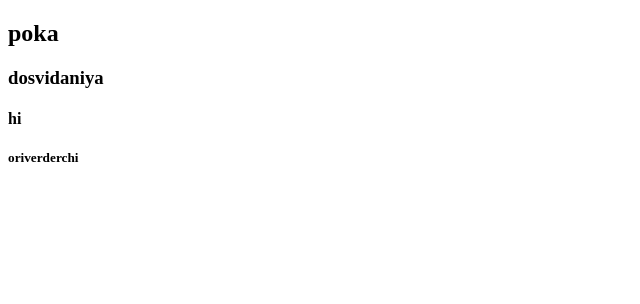
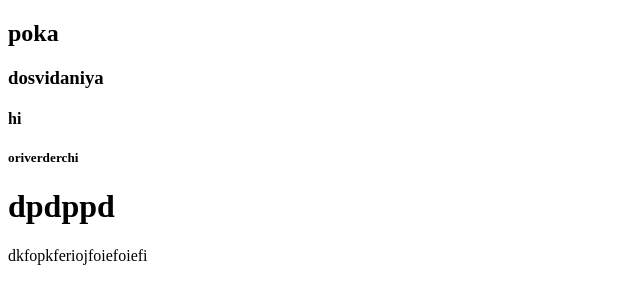
Before and after one commit to basstard04/samostoyatelTrofimenko, a plain HTML site: page index.html in a window 1280 px wide. Shown: the whole page, without its empty margins (0-640 px from the left). Drawn offline with Linux system fonts and the light colour scheme.

Commit message:
twelvecom

```diff
--- a/index.html
+++ b/index.html
@@ -12,5 +12,8 @@
     <h3>dosvidaniya</h3>
     <h4>hi</h4>
     <h5>oriverderchi</h5>
+    <h1>dpdppd
+    </h1>
+    <p>dkfopkferiojfoiefoiefi</p>
 </body>
 </html>
```
